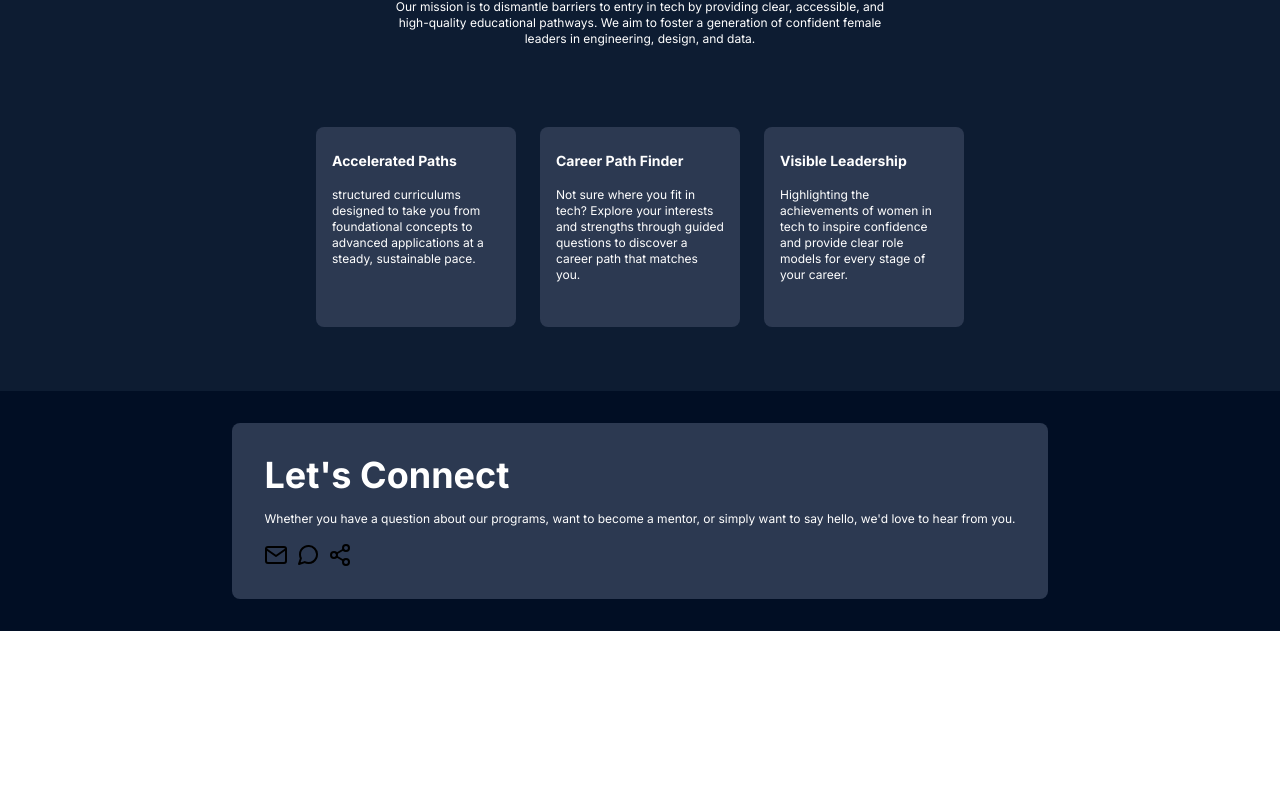
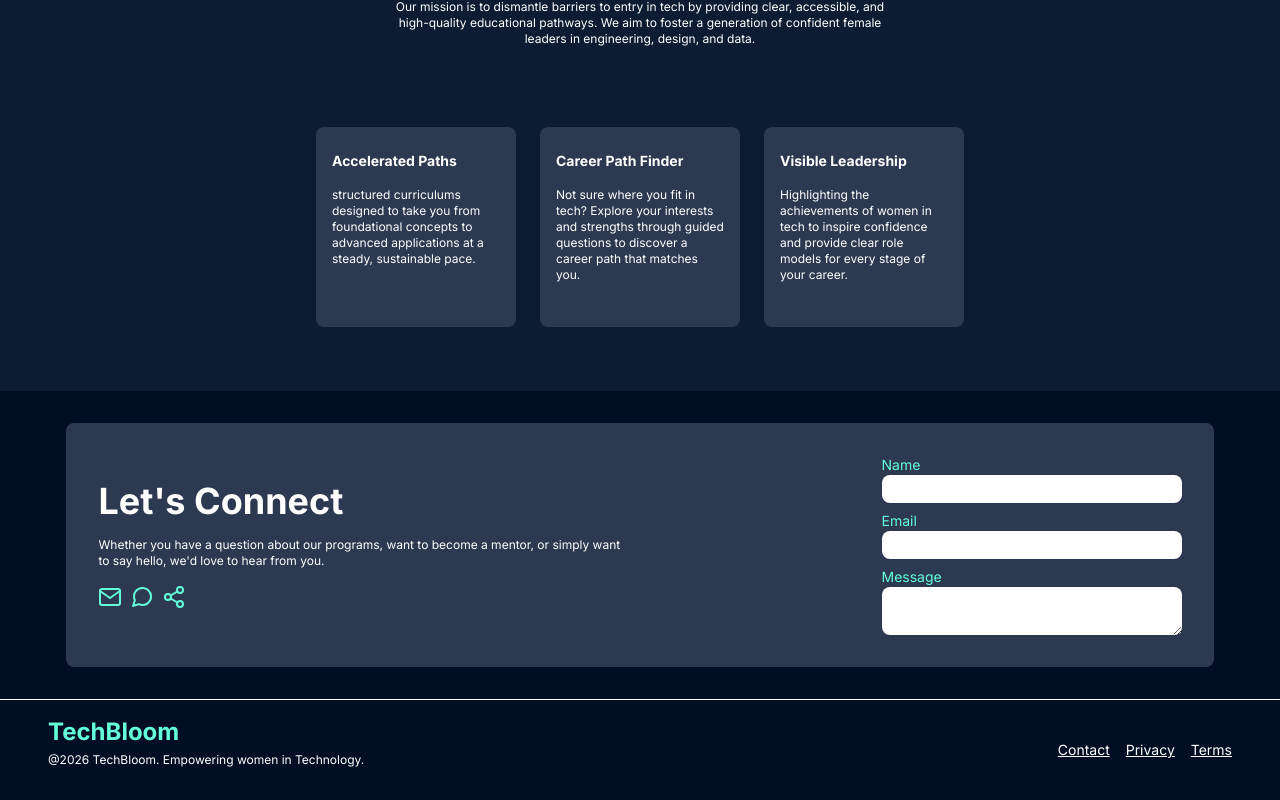
Before and after one commit to Princess-precious/TechBloom, a React (Vite) app: page / in a window 1280 px wide. Shown: the part 1015-1815 px from the top of the page. Before the commit the page ends 1646 px from the top, so only its background shows below. Built offline with nearby package versions, Linux system fonts and the light colour scheme.

Commit message:
Add Quiz page and footer component; update routing and Navbar links

```diff
--- a/src/App.tsx
+++ b/src/App.tsx
@@ -15,14 +15,19 @@ import Home from "./pages/Home";
 // import CoursePage from "./pages/coursepage";
 import Stories from "./pages/stories";
 import LearningHub from "./pages/learninghub";
+import Quiz from "./pages/Quiz";
 
 export default function App() {
   return (
     <BrowserRouter>
       <Routes>
         <Route path="/" element={<Home />} />
+
         <Route path="/stories" element={<Stories/>}/>
+
         <Route path="/learninghub" element={<LearningHub/>}/>
+
+        <Route path="/quiz" element={<Quiz/>}/>
       </Routes>
     </BrowserRouter>
   );
--- a/src/HomeSections/Section4home.tsx
+++ b/src/HomeSections/Section4home.tsx
@@ -15,27 +15,27 @@ import H1 from "../ui/h1"
 
 function Section4home(){
   return(
-    <section className="flex bg-[#010e24] h-auto p-8 items-center justify-center">
-      <div className="flex flex-row bg-[#2c3951] rounded-lg p-8">
-        <div className="flex flex-col">
+    <section id="contact" className="flex bg-[#010e24] h-auto p-8 items-center justify-center">
+      <div className="flex flex-col gap-8 items-center md:flex-row bg-[#2c3951] rounded-lg p-8">
+        <div className="flex-1 flex-col text-center md:text-start">
           <H1>
             Let's Connect
           </H1>
           <P>
             Whether you have a question about our programs, want to become a mentor, or simply want to say hello, we'd love to hear from you.
           </P>
-          <div className="flex flex-row gap-2">
+          <div className="flex flex-row gap-2 justify-center md:justify-start">
             {/* Mail SVG */}
-            <svg xmlns="http://www.w3.org/2000/svg" width="24" height="24" viewBox="0 0 24 24" fill="none" stroke="currentColor" stroke-width="2" stroke-linecap="round" stroke-linejoin="round">
+            <svg xmlns="http://www.w3.org/2000/svg" width="24" height="24" viewBox="0 0 24 24" fill="none" stroke="#64ffda" stroke-width="2" stroke-linecap="round" stroke-linejoin="round">
             <path d="M4 4h16c1.1 0 2 .9 2 2v12c0 1.1-.9 2-2 2H4c-1.1 0-2-.9-2-2V6c0-1.1.9-2 2-2z"></path>
             <polyline points="22,6 12,13 2,6"></polyline>
             </svg>
             {/* Message SVG */}
-            <svg xmlns="http://www.w3.org/2000/svg" width="24" height="24" viewBox="0 0 24 24" fill="none" stroke="currentColor" stroke-width="2" stroke-linecap="round" stroke-linejoin="round">
+            <svg xmlns="http://www.w3.org/2000/svg" width="24" height="24" viewBox="0 0 24 24" fill="none" stroke="#64ffda" stroke-width="2" stroke-linecap="round" stroke-linejoin="round">
             <path d="M21 11.5a8.38 8.38 0 0 1-.9 3.8 8.5 8.5 0 0 1-7.6 4.7 8.38 8.38 0 0 1-3.8-.9L3 21l1.9-5.7a8.38 8.38 0 0 1-.9-3.8 8.5 8.5 0 0 1 4.7-7.6 8.38 8.38 0 0 1 3.8-.9h.5a8.48 8.48 0 0 1 8 8v.5z"></path>
             </svg>
 
-            <svg xmlns="http://www.w3.org/2000/svg" width="24" height="24" viewBox="0 0 24 24" fill="none" stroke="currentColor" stroke-width="2" stroke-linecap="round" stroke-linejoin="round">
+            <svg xmlns="http://www.w3.org/2000/svg" width="24" height="24" viewBox="0 0 24 24" fill="none" stroke="#64ffda" stroke-width="2" stroke-linecap="round" stroke-linejoin="round">
             <circle cx="18" cy="5" r="3"></circle>
             <circle cx="6" cy="12" r="3"></circle>
             <circle cx="18" cy="19" r="3"></circle>
@@ -45,7 +45,26 @@ function Section4home(){
           </div>
         </div>
 
-        <div></div>
+        <div className="flex-1 flex flex-col items-end">
+          <form>
+            {/* NAME */}
+            <div className="flex flex-col">
+              <label className="text-[rgb(100,255,218)] text-sm">Name</label>
+              <input type="text" className="bg-white rounded-lg w-[300px] hover:border-2 hover:border-[#64ffda] focus:border-[#64ffda] focus:border-2  focus:outline-none text-sm text-black p-1"></input>
+            </div>
+            {/* EMAIL */}
+            <div className="flex flex-col mt-2">
+              <label className="text-[rgb(100,255,218)] text-sm">Email</label>
+              <input type="email" className="bg-white rounded-lg w-[300px] hover:border-2 hover:border-[#64ffda] focus:border-[#64ffda] focus:border-2  focus:outline-none text-sm text-black p-1"></input>
+            </div>
+            {/* MESSAGE */}
+            <div className="flex flex-col mt-2">
+              <label className="text-[rgb(100,255,218)] text-sm">Message</label>
+              <textarea className="bg-white rounded-lg w-[300px] hover:border-2 hover:border-[#64ffda] focus:border-[#64ffda] focus:border-2  focus:outline-none text-sm text-black p-1"></textarea>
+            </div>
+
+          </form>
+        </div>
       </div>
     </section>
   );
--- a/src/components/Navbar.tsx
+++ b/src/components/Navbar.tsx
@@ -31,13 +31,13 @@ function Navbar() {
       <div className="hidden md:flex md:items-center md:gap-6 md:text-sm text-white">
         <Link to="/stories" className="hover:text-[#64ffda] active:text-[#64ffda]">Stories</Link>
         <Link to="/learninghub" className="hover:text-[#64ffda] active:text-[#64ffda]">LearningHub</Link>
-        <Link to="" className="hover:text-[#64ffda] active:text-[#64ffda]">PathFinder Quiz</Link>
+        <Link to="/quiz" className="hover:text-[#64ffda] active:text-[#64ffda]">PathFinder Quiz</Link>
       </div>
 
       <div className="hidden md:flex md:items-center md:gap-4">
         <Button className=" text-sm p-1">Sign In</Button>
         <div>
-          <svg xmlns="http://www.w3.org/2000/svg" width="24" height="24" viewBox="0 0 24 24" fill="none" stroke="#2d6a6a" stroke-width="2" stroke-linecap="round" stroke-linejoin="round">
+          <svg xmlns="http://www.w3.org/2000/svg" width="24" height="24" viewBox="0 0 24 24" fill="none" stroke="#64ffda" stroke-width="2" stroke-linecap="round" stroke-linejoin="round">
           <path d="M20 21v-2a4 4 0 0 0-4-4H8a4 4 0 0 0-4 4v2"></path>
           <circle cx="12" cy="7" r="4"></circle>
           </svg>
@@ -53,7 +53,7 @@ function Navbar() {
     </nav>
 
     {showMenu && (
-    <div className="md:hidden bg-white flex flex-col items-end gap-4 p-4">
+    <div className="md:hidden rounded-lg bg-white flex flex-col items-end gap-4 p-4  fixed top-[80px] right-0 z-40 ">
       <div className="flex flex-col items-center gap-6 text-sm text-black">
         <Link to="" className="hover:text-[#64ffda] active:text-[#64ffda]">Stories</Link>
         <Link to="" className="hover:text-[#64ffda] active:text-[#64ffda]">LearningHub</Link>
--- /dev/null
+++ b/src/components/footer.tsx
@@ -0,0 +1,35 @@
+/**
+    * @description      :
+    * @author           : HP
+    * @group            :
+    * @created          : 27/08/2026 - 14:24:51
+    *
+    * MODIFICATION LOG
+    * - Version         : 1.0.0
+    * - Date            : 27/08/2026
+    * - Author          : HP
+    * - Modification    :
+**/
+import H1 from "../ui/h1"
+import P from "../ui/p"
+import { Link } from "react-router-dom";
+
+function Footer(){
+  return(
+    <section className="bg-[#010e24] py-4 px-12 flex flex-col gap-4 md:flex-row items-center justify-between h-auto text-center md:text-start border-t-1 border-white">
+      <div>
+        <H1 className="!text-2xl !text-[#64ffda]">TechBloom</H1>
+        <P className="!mt-1">
+          @2026 TechBloom. Empowering women in Technology.
+        </P>
+      </div>
+      <div className="flex flex-col md:flex-row gap-4">
+        <a href="/#contact" className="text-sm underline text-white hover:text-[#64ffda] active:text-[#64ffda]">Contact</a>
+        <Link to="" className="text-sm underline text-white hover:text-[#64ffda] active:text-[#64ffda]">Privacy</Link>
+        <Link to="" className="text-sm underline text-white hover:text-[#64ffda] active:text-[#64ffda]">Terms </Link>
+      </div>
+    </section>
+  );
+}
+
+export default Footer;
--- a/src/pages/Home.tsx
+++ b/src/pages/Home.tsx
@@ -15,6 +15,7 @@ import Section1home from "../HomeSections/Section1home";
 import Section2home from "../HomeSections/Section2home";
 import Section3home from "../HomeSections/Section3home";
 import Section4home from "../HomeSections/Section4home";
+import Footer from "../components/footer.tsx"
 
 function Home(){
   return(
@@ -24,6 +25,7 @@ function Home(){
       <Section2home/>
       <Section3home/>
       <Section4home/>
+      <Footer/>
     </>
   );
 }
--- /dev/null
+++ b/src/pages/Quiz.tsx
@@ -0,0 +1,40 @@
+/**
+    * @description      :
+    * @author           : HP
+    * @group            :
+    * @created          : 27/08/2026 - 15:13:17
+    *
+    * MODIFICATION LOG
+    * - Version         : 1.0.0
+    * - Date            : 27/08/2026
+    * - Author          : HP
+    * - Modification    :
+**/
+import Navbar from "../components/Navbar";
+import Footer from "../components/footer";
+import H1 from "../ui/h1"
+import P from "../ui/p"
+
+function Quiz(){
+  return(
+    <>
+      <Navbar/>
+      <section className="bg-[#0d1c32] pt-[80px] min-h-screen">
+          <div className="flex flex-col justify-center bg-[#010e24] my-[100px] mx-[150px] md:my-[200px] md:mx-[300px] p-10">
+            <div className="flex flex-col items-center text-center">
+              <h1 className="text-2xl  font-bold text-white md:text-4xl ">Discover Your Tech Path</h1>
+              <p className="text-white text-xs mt-4 mb-4 md:text-sm">Answer a few quick questions about what you enjoy, and we'll help you find a niche in tech that feels like a natural fit.</p>
+            </div>
+
+            <div className="flex flex-col items-center">
+              <h1 className="text-xl  font-bold text-white md:text-2xl">
+                What kind of tasks do you enjoy the most?
+              </h1>
+              <div></div>
+            </div>
+          </div>
+      </section>
+    </>
+  );
+}
+export default Quiz;
```
Also changed, not shown: src/components/Button.tsx (deleted, +0 -12 lines), src/pages/learninghub.tsx (+12 -0 lines).
